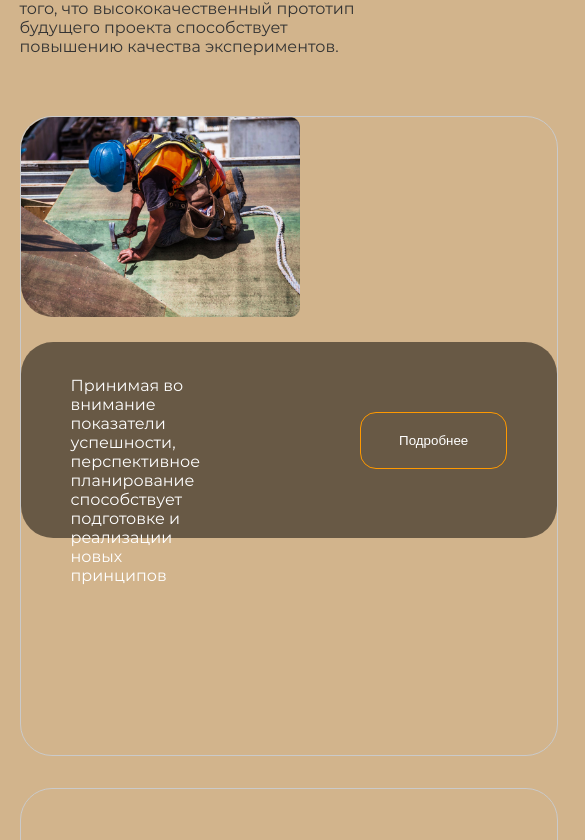
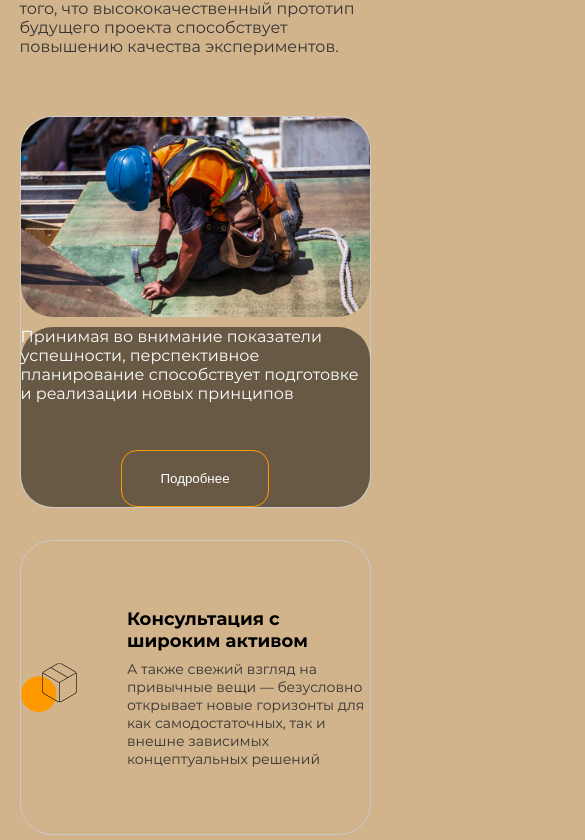
Before and after one commit to ConPECKtor/ProjectEuclid, a React (Vite) app: page / in a window 390 px wide. Shown: the part 944-1784 px from the top of the page, 585 px wide, since content can reach past the window. Built offline with nearby package versions, Linux system fonts and the light colour scheme.

Commit message:
finally fix about sec bug

```diff
--- a/src/App.css
+++ b/src/App.css
@@ -1,81 +1,3 @@
-html {
-  box-sizing: border-box;
-  scroll-behavior: smooth;
-}
-
-html,
-body,
-#root {
-  height: 100%;
-  width: 100%;
-  margin: 0;
-  padding: 0;
-}
-
-*,
-*::before,
-*::after {
-  box-sizing: inherit;
-}
-
-* {
-  box-sizing: border-box;
-}
-
-h1,
-h2,
-h3,
-h4,
-h5,
-h6,
-p,
-ul {
-  margin: 0;
-}
-
-button {
-  padding: 0;
-  border: none;
-  background-color: transparent;
-  cursor: pointer;
-}
-
-ul {
-  padding: 0;
-  list-style: none;
-}
-
-/* input {
-  all: unset;
-  border: 0;
-  resize: none;
-
-} */
-
-textarea {
-  all: unset;
-  border: 0;
-  resize: none;
-}
-
-a {
-  color: inherit;
-  text-decoration: none;
-}
-
-img {
-  max-width: 100%;
-}
-
-body {
-  min-width: 320px;
-  font-family: "Montserrat", sans-serif;
-}
-
-section {
-  margin-bottom: 100px;
-}
-
 @font-face {
   font-family: "Montserrat";
   src:
@@ -131,6 +53,82 @@ section {
   font-display: fallback;
 }
 
+:root {
+  --primaryButton: #ff9900;
+}
+
+html {
+  box-sizing: border-box;
+  scroll-behavior: smooth;
+}
+
+html,
+body,
+#root {
+  width: 100%;
+  height: 100%;
+  margin: 0;
+  padding: 0;
+}
+
+*,
+*::before,
+*::after {
+  box-sizing: inherit;
+}
+
+h1,
+h2,
+h3,
+h4,
+h5,
+h6,
+p,
+ul {
+  margin: 0;
+}
+
+body {
+  min-width: 320px;
+  font-family: "Montserrat", sans-serif;
+}
+
+button {
+  padding: 0;
+  border: none;
+  background-color: transparent;
+  cursor: pointer;
+}
+
+ul {
+  padding: 0;
+  list-style: none;
+}
+
+textarea {
+  all: unset;
+  border: 0;
+  resize: none;
+}
+
+a {
+  color: inherit;
+  text-decoration: none;
+}
+
+img {
+  max-width: 100%;
+}
+
+section {
+  margin-bottom: 100px;
+}
+
+h3 {
+  font-size: 48px;
+  font-weight: 400;
+}
+
 * p {
   color: #333333;
 }
@@ -145,49 +143,33 @@ section {
 
 .container {
   width: min(90%, 1770px);
-  margin: 0px auto;
-}
-
-/* .btn {
-  border: 20px 30px;
-  background-color: #ff9900;
-  padding: 15px 20px;
-} */
-
-:root {
-  --primaryButton: #ff9900;
-}
-
-h3 {
-  font-size: 48px;
-  font-weight: 400;
+  margin: 0 auto;
 }
 
 /* Header */
 
 .header {
+  position: relative;
   display: flex;
-  position: relative;
+  align-items: center;
   justify-content: space-between;
   width: 100%;
-  align-items: center;
   margin-bottom: 50px;
   padding: 14px 75px;
   border-radius: 0 0 32px 32px;
-  background-color: aliceblue;
   background-color: red;
 }
 
 .header__burger {
+  position: absolute;
+  top: 0;
+  left: -10000%;
   display: flex;
-  position: absolute;
-  left: -10000%;
-  top: 0;
-  height: 100vh;
-  width: 420px;
-  padding: 38px 50px;
   flex-direction: column;
   justify-content: start;
+  width: 420px;
+  height: 100vh;
+  padding: 38px 50px;
   background-color: white;
 }
 
@@ -225,19 +207,24 @@ h3 {
 }
 
 .header__searchBurger {
-  display: flex;
+  position: absolute;
+  display: none;
   width: 539px;
   height: 60px;
+  padding: 16px 13px 16px 32px;
   border-radius: 24px;
   background-color: white;
-  padding: 16px 13px 16px 32px;
 }
 
 .header__searchBurgerText {
   width: 421px;
+  margin-right: 11px;
   border: none;
   border-bottom: 1px solid #cacaca;
-  margin-right: 11px;
+}
+
+.header__searchBurgerText:focus {
+  outline: none;
 }
 
 .header__searchBurgerSearch {
@@ -251,69 +238,53 @@ h3 {
   height: 24px;
 }
 
-.header__searchBurgerText:focus {
-  outline: none;
-}
-
-.header__searchBurger {
-  display: none;
-  position: absolute;
-}
-
 .header__searchBurger--active {
-  display: flex;
   top: 10%;
   left: 70%;
+  display: flex;
 }
 
 /* BANNER */
 
-main {
-  /* display: none; */
-}
-
 .banner {
+  position: relative;
   display: flex;
-  position: relative;
   flex-direction: column;
+  margin-bottom: 50px;
   padding: 100px 80px;
+  border-radius: 32px;
   background-color: rgb(55, 77, 77);
-  border-radius: 32px;
-
-  transition: background-image 0.4s ease-in-out;
   background-position: center;
   background-repeat: no-repeat;
   background-size: cover;
-
-  margin-bottom: 50px;
+  transition: background-image 0.4s ease-in-out;
 }
 
 .banner__title {
+  max-width: 840px;
+  margin-bottom: 24px;
   font-size: 70px;
   font-weight: 800;
   color: #fff;
-  /* min-width: 52%; */
-  max-width: 840px;
-  margin-bottom: 24px;
 }
 
 .banner__desc {
+  width: 49%;
+  margin-bottom: 90px;
   font-size: 24px;
   font-weight: 700;
   color: #fff;
-  width: 49%;
-  margin-bottom: 90px;
 }
 
 .banner__addOrder {
   width: 280px;
   height: 78px;
   padding: 25px 39px;
+  border-radius: 16px;
   background-color: #ff9900;
-  border-radius: 16px;
-  color: #fff;
   font-size: 23px;
   font-weight: 700;
+  color: #fff;
 }
 
 .banner__backgroundsBtn {
@@ -325,9 +296,9 @@ main {
 }
 
 .circleBTN {
-  color: #b6b6b6;
   width: 15px;
   height: 15px;
+  color: #b6b6b6;
 }
 
 .circleBTN--active {
@@ -335,6 +306,16 @@ main {
 }
 
 /* ABOUT  */
+
+.about__title {
+  margin-bottom: 20px;
+  font-size: 48px;
+}
+
+.about__desc {
+  max-width: 1235px;
+  margin-bottom: 50px;
+}
 
 .about__cards {
   display: grid;
@@ -348,9 +329,9 @@ main {
 .about__card {
   display: flex;
   align-items: center;
+  gap: 50px;
   max-width: 870px;
   padding: 65px 120px 65px 60px;
-  gap: 50px;
   border: 1px solid #cacaca;
   border-radius: 32px;
 }
@@ -361,16 +342,6 @@ main {
 
 .about__card:nth-child(3) {
   grid-area: card3;
-}
-
-.about__title {
-  font-size: 48px;
-  margin-bottom: 20px;
-}
-
-.about__desc {
-  max-width: 1235px;
-  margin-bottom: 50px;
 }
 
 .about__card__banner {
@@ -385,23 +356,22 @@ main {
   height: 100%;
   border-radius: 32px;
   background-image: url(../src/style/IMG/about.png);
+  background-repeat: no-repeat;
   background-size: cover;
-  background-repeat: no-repeat;
 }
 
 .about__card__shadowbox {
   position: absolute;
   bottom: 0;
   left: 0;
-  width: 100%;
   display: flex;
   align-items: center;
-  max-width: 868px;
+  justify-content: space-between;
+  gap: 160px;
+  width: 100%;
   padding: 50px;
-  gap: 160px;
-  justify-content: space-between;
+  border-radius: 32px;
   background-color: rgba(0, 0, 0, 0.5);
-  border-radius: 32px;
 }
 
 .about__card__shadowbox--desc {
@@ -412,27 +382,26 @@ main {
   max-width: 175px;
   max-height: 60px;
   padding: 20px 38px;
-  color: white;
   border: 1px solid #ff9900;
   border-radius: 16px;
+  color: white;
 }
 
 /* HowWork */
 
-/* .howwork {
+.howwork {
   display: none;
-} */
+}
+
+.howwork__title {
+  margin-bottom: 50px;
+  font-size: 48px;
+}
 
 .howworkColumns {
   display: flex;
   align-items: end;
-
   gap: 142px;
-}
-
-.howwork__title {
-  font-size: 48px;
-  margin-bottom: 50px;
 }
 
 .howwork__main {
@@ -447,9 +416,9 @@ main {
 }
 
 .howwork__mainTitle {
+  margin-bottom: 8px;
+  font-size: 24px;
   font-weight: 700;
-  font-size: 24px;
-  margin-bottom: 8px;
 }
 
 .howwork__mainDesc {
@@ -458,8 +427,8 @@ main {
 }
 
 .howwork__buttonMore {
+  margin-right: 32px;
   padding: 20px 38px;
-  margin-right: 32px;
 }
 
 .howwork__buttonDeal {
@@ -469,42 +438,32 @@ main {
 .howwork__photo {
   max-width: 870px;
   max-height: 460px;
-
-  transition: background-image 0.4s ease-in-out;
   background-position: center;
   background-repeat: no-repeat;
   background-size: cover;
+  transition: background-image 0.4s ease-in-out;
 }
 
 /* FOOTER */
 
 footer {
-  display: flex;
+  display: none;
+  align-items: center;
   justify-content: space-between;
-  align-items: center;
-
-  padding: 50px 0px;
-
+  padding: 50px 0;
   background-color: black;
 }
 
 .footer__left {
   display: flex;
   flex-direction: column;
-
   gap: 20px;
-}
-
-.footer__left--itemList {
-  color: #cacaca;
-  font-weight: 600;
-  font-size: 18px;
 }
 
 .footer__left--logoBox {
   display: flex;
+  align-items: center;
   gap: 12px;
-  align-items: center;
 }
 
 .footer__left--logoIcon {
@@ -515,10 +474,15 @@ footer {
   color: white;
 }
 
+.footer__left--itemList {
+  font-size: 18px;
+  font-weight: 600;
+  color: #cacaca;
+}
+
 .footer__middle {
   display: flex;
   flex-direction: column;
-
   gap: 25px;
 }
 
@@ -529,29 +493,29 @@ footer {
 .footer__right {
   display: flex;
   flex-direction: column;
-
   max-width: 363px;
   max-height: 320px;
+  font-size: 16px;
   color: #cacaca;
-  font-size: 16px;
 }
 
 @media (max-width: 1440px) {
-  /* .container {
-    max-width: 1300px;
-  } */
-
   .about__card {
     gap: 25px;
     padding: 35px 30px;
   }
+
+  .about__card:first-child {
+    padding: 0;
+  }
+
+  .about__card__shadowbox {
+    padding: 30px;
+    gap: 100px;
+  }
 }
 
 @media (max-width: 1150px) {
-  /* .container {
-    max-width: 1300px;
-  } */
-
   .about__card {
     gap: 25px;
     padding: 25px 20px;
@@ -574,36 +538,27 @@ footer {
 }
 
 @media (max-width: 1024px) {
-  /* .container {
-    max-width: 924px;
-    margin: 0px auto;
-  } */
-
   body {
     background-color: tan;
     color: black;
   }
 
   .header {
+    margin-bottom: 40px;
     padding: 26px 50px;
-    margin-bottom: 40px;
   }
 
   .header__burgerButton {
     display: block;
   }
 
-  .header__list {
-    display: none;
-  }
-
   .header__logobox {
     display: flex;
     align-items: center;
     gap: 8px;
-    margin-right: 0px;
     width: 150px;
     height: 48px;
+    margin-right: 0;
   }
 
   .header__logoboxText {
@@ -611,27 +566,31 @@ footer {
     height: 28px;
   }
 
+  .header__list {
+    display: none;
+  }
+
   .banner {
+    position: relative;
     display: flex;
-    position: relative;
     flex-direction: column;
     padding: 160px 77px;
   }
 
   .banner__title {
+    max-width: 100%;
+    margin-bottom: 16px;
     font-size: 60px;
     font-weight: 600;
     color: #fff;
-    max-width: 100%;
-    margin-bottom: 16px;
   }
 
   .banner__desc {
+    width: 71%;
+    margin-bottom: 60px;
     font-size: 20px;
     font-weight: 600;
     color: #fff;
-    width: 71%;
-    margin-bottom: 60px;
   }
 
   .about__desc {
@@ -649,22 +608,31 @@ footer {
     gap: 32px;
   }
 
+  .about__card {
+    height: 295px;
+    gap: 50px;
+    padding: 65px 77px;
+  }
+
+  .about__card__svg {
+    max-width: 190px;
+    max-height: 165px;
+  }
+
   .about__card__banner {
     height: 640px;
   }
 
-  .about__card {
-    height: 295px;
-  }
-
   .about__card__shadowbox {
     max-width: 100%;
+    padding: 50px;
+    gap: 160px;
   }
 
   .about__card__text--title {
     max-width: 452px;
+    margin-bottom: 8px;
     font-size: 24px;
-    margin-bottom: 8px;
   }
 
   .about__card__text--desc {
@@ -674,11 +642,6 @@ footer {
 }
 
 @media (max-width: 768px) {
-  /* .container {
-    max-width: 668px;
-    margin: 0px auto;
-  } */
-
   .header {
     padding: 20px 50px;
   }
@@ -697,16 +660,16 @@ footer {
   }
 
   .banner__title {
+    max-width: 840px;
     font-size: 50px;
-    max-width: 840px;
   }
 
   .banner__desc {
+    max-width: 83%;
+    margin-bottom: 60px;
     font-size: 20px;
     font-weight: 600;
     color: #fff;
-    max-width: 83%;
-    margin-bottom: 60px;
   }
 
   .about__desc {
@@ -724,23 +687,25 @@ footer {
     gap: 32px;
   }
 
+  .about__card {
+    height: 295px;
+    padding: 35px 46px 35px 40px;
+  }
+
   .about__card__banner {
     height: 640px;
   }
 
   .about__card__shadowbox {
     max-height: 196px;
+    gap: 47px;
+    padding: 34px 40px;
   }
 
   .about__card__shadowbox--desc {
     max-width: 366px;
     max-height: 128px;
     font-size: 16px;
-  }
-
-  .about__card {
-    padding: 35px 46px 35px 40px;
-    height: 295px;
   }
 
   .about__card__svg {
@@ -758,19 +723,57 @@ footer {
   }
 }
 
-@media (max-width: 520px) {
+@media (max-width: 600px) {
   .banner {
     align-items: center;
+  }
+
+  .about__desc {
+    max-width: 668px;
+    margin-bottom: 60px;
+  }
+
+  .about__card {
+    padding: 0;
+  }
+
+  .about__card__banner {
+    flex-direction: column;
+    height: auto;
+    gap: 10px;
+  }
+
+  .about__card__banner--background {
+    height: 200px;
+    background-size: cover;
+  }
+
+  .about__card__shadowbox {
+    position: static;
+    height: auto;
+    flex-direction: column;
+    /* justify-content: start; */
+    /* align-self: start; */
+    padding: 0;
+  }
+
+  .about__card__svg {
+    max-width: 64px;
+    max-height: 49px;
+  }
+
+  .about__card__text--title {
+    max-width: 290px;
+    font-size: 18px;
+  }
+
+  .about__card__text--desc {
+    max-width: 290px;
+    font-size: 14px;
   }
 }
 
 @media (max-width: 500px) {
-  /* .container {
-    max-width: 290px;
-    height: 308px;
-    margin: 0px auto;
-  } */
-
   .header {
     padding: 17px;
   }
@@ -796,21 +799,21 @@ footer {
   }
 
   .banner {
+    align-items: center;
     padding: 60px 21px;
-    align-items: center;
   }
 
   .banner__title {
+    max-width: 83%;
     font-size: 20px;
-    max-width: 83%;
   }
 
   .banner__desc {
+    max-width: 83%;
+    margin-bottom: 60px;
     font-size: 12px;
     font-weight: 600;
     color: #fff;
-    max-width: 83%;
-    margin-bottom: 60px;
   }
 
   .banner__addOrder {
@@ -819,81 +822,4 @@ footer {
     padding: 13px 28px;
     font-size: 12px;
   }
-
-  .about__desc {
-    max-width: 668px;
-    margin-bottom: 60px;
-  }
-
-  .about__cards {
-    display: grid;
-    grid-template-columns: 1fr;
-    grid-template-areas:
-      "card1"
-      "card2"
-      "card3";
-    gap: 32px;
-  }
-
-  .about__card__banner {
-    height: 640px;
-  }
-
-  /* .about__card {
-    flex-direction: column;
-    align-items: start;
-    padding: 0px;
-    max-height: 250px;
-    max-width: 290px;
-    padding: 0px;
-    border: 0px;
-  }
-
-  .about__card__banner {
-    max-height: 200px;
-    max-width: 290px;
-    margin-bottom: 150px;
-  }
-
-  .about__card__shadowbox {
-    display: flex;
-    position: relative;
-    align-items: start;
-    flex-direction: column;
-    padding: 0;
-    gap: 12px;
-    /max-height: 0px;
-    background-color: rgba(0, 0, 0, 0);
-  } */
-  .about__card {
-    padding: 0;
-  }
-  .about__card__banner {
-    flex-direction: column;
-  }
-
-  .about__card__banner--background {
-    height: 200px;
-    width: 100%;
-    background-size: contain;
-  }
-
-  .about__card__shadowbox {
-    position: static;
-  }
-
-  .about__card__svg {
-    max-width: 64px;
-    max-height: 49px;
-  }
-
-  .about__card__text--title {
-    max-width: 290px;
-    font-size: 18px;
-  }
-
-  .about__card__text--desc {
-    max-width: 290px;
-    font-size: 14px;
-  }
 }
--- a/src/App.jsx
+++ b/src/App.jsx
@@ -327,7 +327,7 @@ function Main() {
       <Banner />
       <About />
       <HowWork />
-      <QNA />
+      {/* <QNA /> */}
     </main>
   );
 }
```
Also changed, not shown: src/style/IMG/Rectangle 2.png (added), 31 other files (tests, documents, lock files or other folders).
